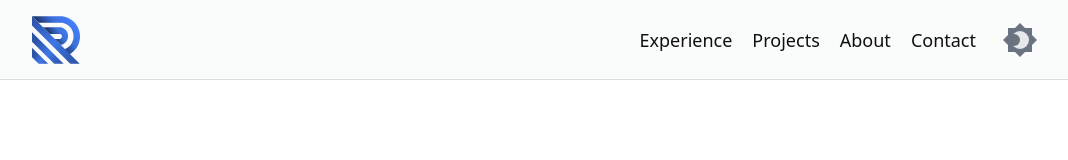
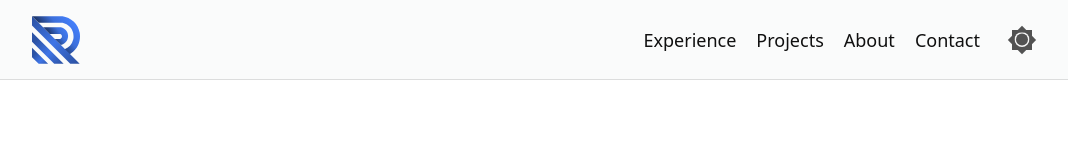
Before and after one commit to ralodev/ralodev, a Vue app: page / in a window 1280 px wide. Shown: the top 160 px of the page, without its empty margins (108-1176 px from the left). Built offline with nearby package versions, Linux system fonts and the light colour scheme.

Commit message:
Update SwitchThemeButton.vue

```diff
--- a/src/components/buttons/SwitchThemeButton.vue
+++ b/src/components/buttons/SwitchThemeButton.vue
@@ -1,33 +1,102 @@
 <template>
   <!-- button using before and after -->
   <button
-    class="relative group min-w-[20px] min-h-[20px] flex"
+    ref="theme_button"
+    class="relative h-[20px] w-[20px]"
     @click="toggleDark()"
     :title="isDark ? 'Light mode' : 'Dark mode'"
+    :class="isDark ? '' : ''"
   >
     <div
-      name="sun_rays"
-      class="inset-0 before:transform before:absolute after:absolute after:transform before:inset-0 after:inset-0 after:rotate-45 before:h-full before:w-full before:!transition-all before:!duration-700 after:!transition-all after:!duration-700"
-      :class="
-        isDark
-          ? 'before:bg-gray-300 after:bg-gray-300'
-          : 'before:rotate-[180deg] after:rotate-[225deg] before:bg-gray-500 after:bg-gray-500'
-      "
-    />
+      name="box_1"
+      class="box_1 absolute inset-0 rotate-45 transform bg-neutral-600 !transition-all !duration-700"
+      :class="isDark ? ' ' : ''"
+    ></div>
     <div
-      name="sun_moon"
-      class="inset-0 before:transform before:absolute before:inset-0 before:rounded-full before:w-3/4 before:h-3/4 before:top-1/2 before:left-1/2 before:-translate-x-1/2 before:-translate-y-1/2 after:inset-0 after:absolute after:rounded-full after:w-1/2 after:h-1/2 after:transform before:!transition-all before:!duration-700 after:!transition-all after:!duration-700"
-      :class="
-        isDark
-          ? 'before:bg-[#0d0f14] after:-translate-x-1/2 after:-translate-y-1/2 after:top-1/2 after:left-1/2 after:bg-gray-300'
-          : 'before:bg-gray-200 after:left-1/2 after:-translate-x-full after:translate-y-1/2  after:bg-gray-500'
-      "
-    />
+      name="box_2"
+      class="box_2 absolute inset-0 h-full w-full transform bg-neutral-600 !transition-all !duration-700"
+      :class="isDark ? '' : ''"
+    ></div>
+    <div class="absolute inset-0">
+      <div
+        name="circle_1"
+        class="circle_1 absolute inset-0 left-1/2 top-1/2 h-3/4 w-3/4 -translate-x-1/2 -translate-y-1/2 transform overflow-hidden border-none !transition-all"
+        :class="isDark ? 'bg-neutral-200' : 'bg-neutral-100'"
+      ></div>
+      <div
+        name="circle_2"
+        class="circle_2 absolute inset-0"
+        :class="isDark ? 'bg-[#0c1323]' : 'bg-neutral-600'"
+      ></div>
+    </div>
   </button>
 </template>
 
 <script lang="ts" setup>
-import { useDark, useToggle } from '@vueuse/core'
-const isDark = useDark()
-const toggleDark = useToggle(isDark)
+import { useDark, useToggle } from '@vueuse/core';
+import { ref, onMounted } from 'vue';
+const isDark = useDark();
+const theme_button = ref<HTMLElement | null>(null);
+const toggle = useToggle(isDark);
+function toggleDark() {
+  toggle();
+  if (theme_button.value) {
+    theme_button.value.classList.toggle('dark_mode');
+  }
+}
+onMounted(() => {
+  if (isDark.value) {
+    if (theme_button.value) {
+      theme_button.value.classList.add('dark_mode');
+    }
+  }
+});
 </script>
+
+<style scoped>
+.box_1 {
+  clip-path: circle(100%);
+}
+
+.box_2 {
+  clip-path: circle(100%);
+}
+
+.dark_mode .box_1 {
+  clip-path: circle(50%);
+}
+
+.dark_mode .box_2 {
+  clip-path: circle(50%);
+}
+.circles_container {
+  clip-path: circle(50%);
+  transition-property: all !important;
+  transition-duration: 700ms !important;
+}
+
+.dark_mode .circles_container {
+  width: 100%;
+  height: 100%;
+}
+.circle_1 {
+  clip-path: circle(50%);
+  transition-property: all !important;
+  transition-duration: 700ms !important;
+}
+
+.dark_mode .circle_1 {
+  width: 100%;
+  height: 100%;
+}
+
+.circle_2 {
+  clip-path: circle(30%);
+  transition-property: all !important;
+  transition-duration: 300ms !important;
+}
+.dark_mode .circle_2 {
+  transform: translateX(-30%) translateY(-20%);
+  clip-path: circle(40%);
+}
+</style>
```
